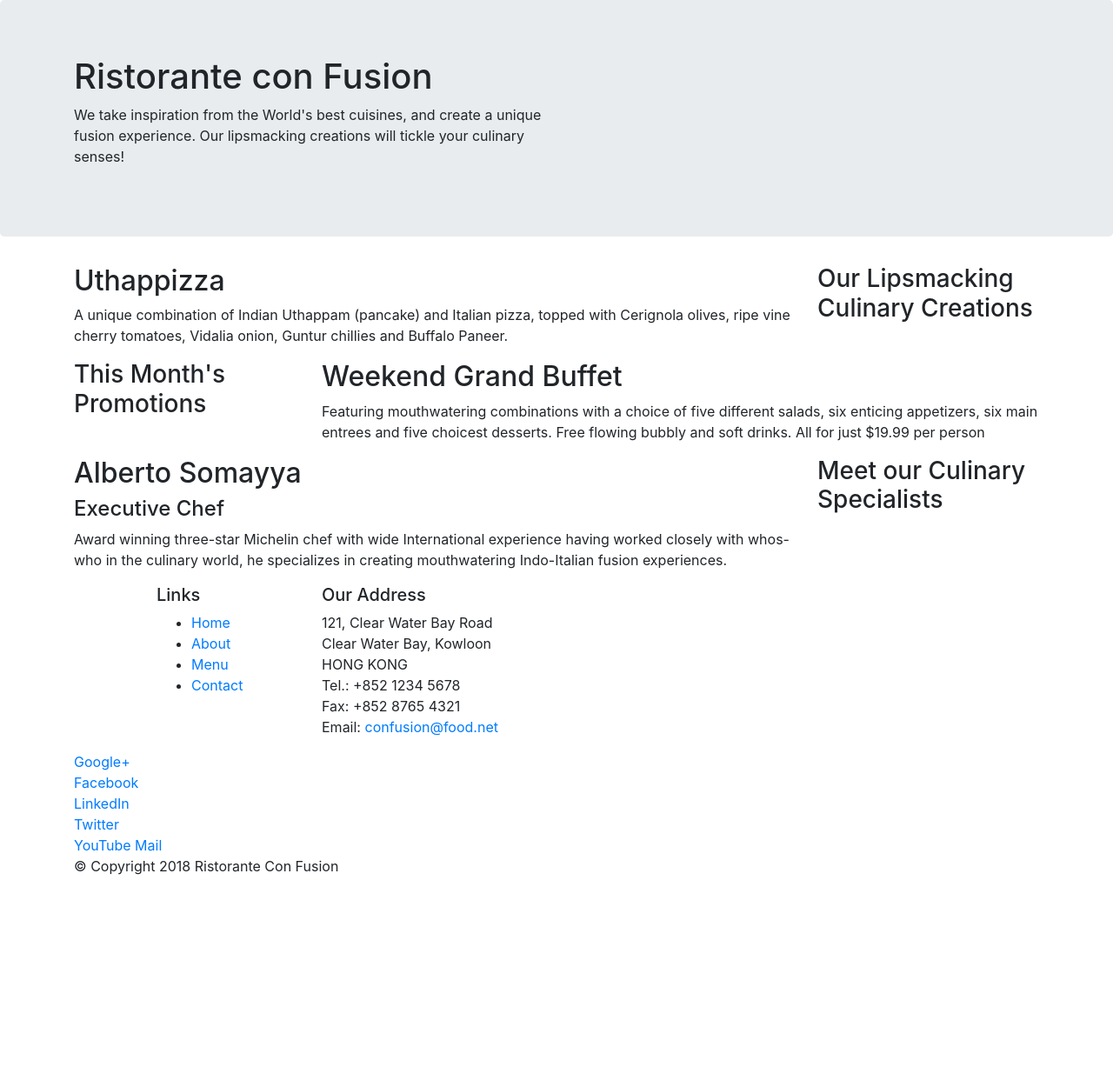
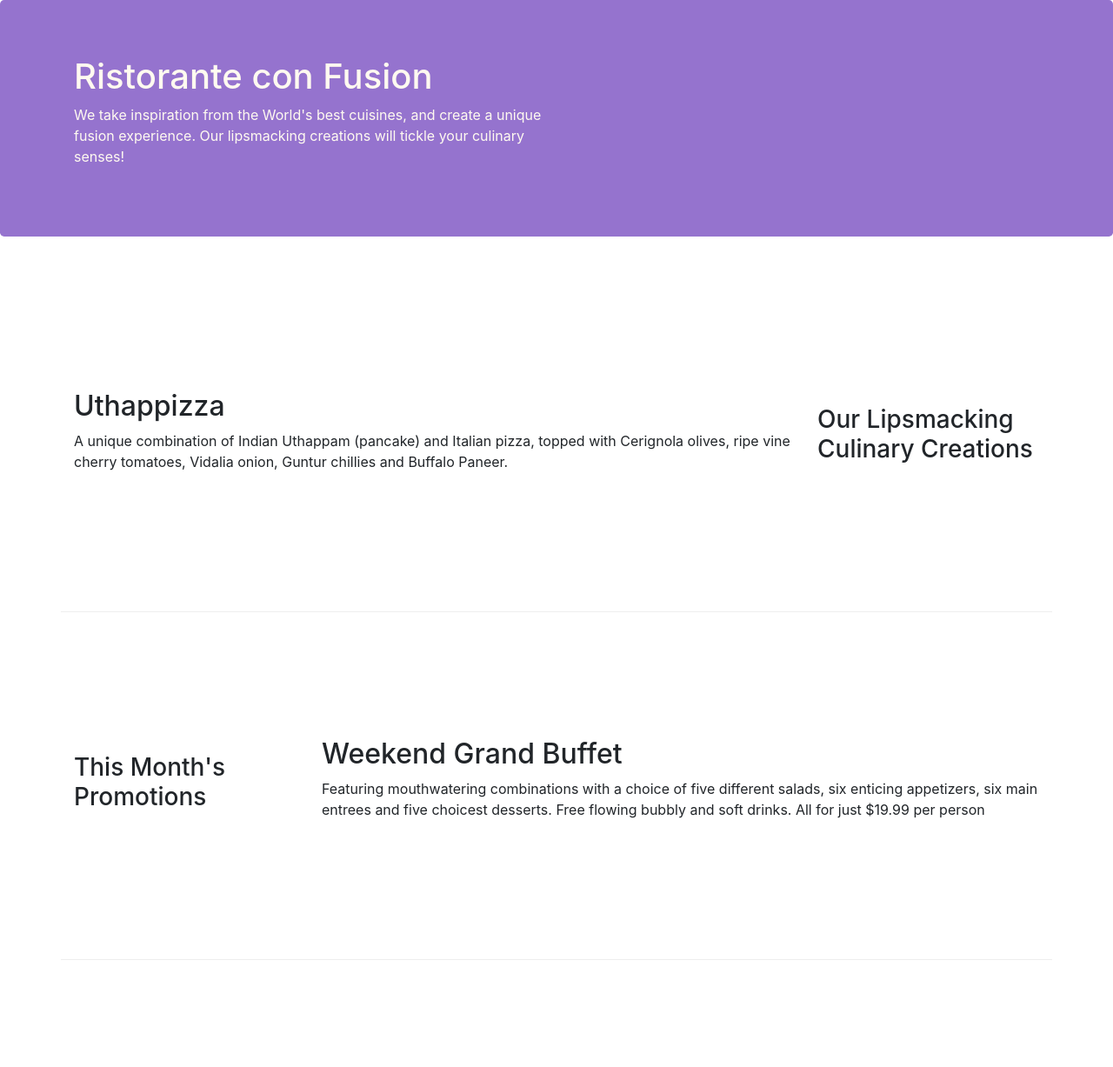
Before and after one commit to IamJayshree/ConFusion, a website: page index.html in a window 1280 px wide. Shown: the top 1227 px of the page at 87% size. Before the commit the page ends 1024 px from the top, so only its background shows below. Drawn offline with nearby package versions, Linux system fonts and the light colour scheme.

Commit message:
Bootstrap grid 2

```diff
--- /dev/null
+++ b/css/styles.css
@@ -0,0 +1,30 @@
+.row-header {
+	margin: 0px auto;
+	padding: 0px auto;
+}
+
+.row-content {
+	margin: 0px auto;
+	padding: 50px 0px 50px 0px;
+	border-bottom: 1px ridge;
+	min-height: 400px;
+}
+
+.footer {
+	background-color: #D1C4E9;
+	margin: 0px auto;
+	padding: 20px 0px 20px 0px;
+}
+
+.jumbotron {
+	background-color:#9573ce !important;
+	padding: 70px 30px 70px 30px;
+	margin: 0px auto;
+	color: floralwhite;
+}
+
+.address {
+	font-size: 80%;
+	margin: 0px;
+	color: #0f0f0f;
+}
--- a/index.html
+++ b/index.html
@@ -8,6 +8,7 @@
     <meta http-equiv="x-ua-compatible" content="ie=edge">
 
     <!-- Bootstrap CSS -->
+    <link rel="stylesheet" type="text/css" href="css/styles.css">
     <link rel="stylesheet" href="node_modules/bootstrap/dist/css/bootstrap.min.css">
     <title>Ristorante Con Fusion</title>
 </head>
@@ -16,7 +17,7 @@
 
     <header class="jumbotron">
         <div class="container">
-            <div class="row">
+            <div class="row row-header">
                 <div class="col-12 col-sm-6">
                     <h1>Ristorante con Fusion</h1>
                     <p>We take inspiration from the World's best cuisines, and create a unique fusion experience. Our lipsmacking creations will tickle your culinary senses!</p>
@@ -28,7 +29,7 @@
     </header>
 
     <div class="container">
-        <div class="row">
+        <div class="row row-content align-items-center">
             <div class="col-12 col-sm-4 order-sm-last col-md-3">
                 <h3>Our Lipsmacking Culinary Creations</h3>
             </div>
@@ -39,7 +40,7 @@
         </div>
 
 
-        <div class="row">
+        <div class="row row-content align-items-center">
             <div  class="col-12 col-sm-4 col-md-3">
                 <h3>This Month's Promotions</h3>
             </div>
@@ -49,7 +50,7 @@
             </div>
         </div>
 
-        <div class="row">
+        <div class="row row-content align-items-center">
             <div class="col-12 col-sm-4 order-sm-last col-md-3">
                 <h3>Meet our Culinary Specialists</h3>
             </div>
@@ -61,12 +62,12 @@
         </div>
     </div>
 
-    <footer>
+    <footer class="footer">
         <div class="container">
             <div class="row">
                 <div class="col-4 offset-1 col-sm-2">
                     <h5>Links</h5>
-                    <ul>
+                    <ul class="list-unstyled">
                         <li><a href="#">Home</a></li>
                         <li><a href="#">About</a></li>
                         <li><a href="#">Menu</a></li>
@@ -84,8 +85,8 @@
 		              Email: <a href="mailto:confusion@food.net">confusion@food.net</a>
 		           </address>
                 </div>
-                <div>
-                    <div class="col-12 col-sm-4">
+                <div class="col-12 col-sm-4 align-self-center">
+                    <div class="text-center">
                         <a href="http://google.com/+">Google+</a>
                         <a href="http://www.facebook.com/profile.php?id=">Facebook</a>
                         <a href="http://www.linkedin.com/in/">LinkedIn</a>
@@ -95,7 +96,7 @@
                     </div>
                 </div>
            </div>
-           <div class="row">
+           <div class="row justify-content-center">
                 <div class="col-auto">
                     <p>© Copyright 2018 Ristorante Con Fusion</p>
                 </div>
```
